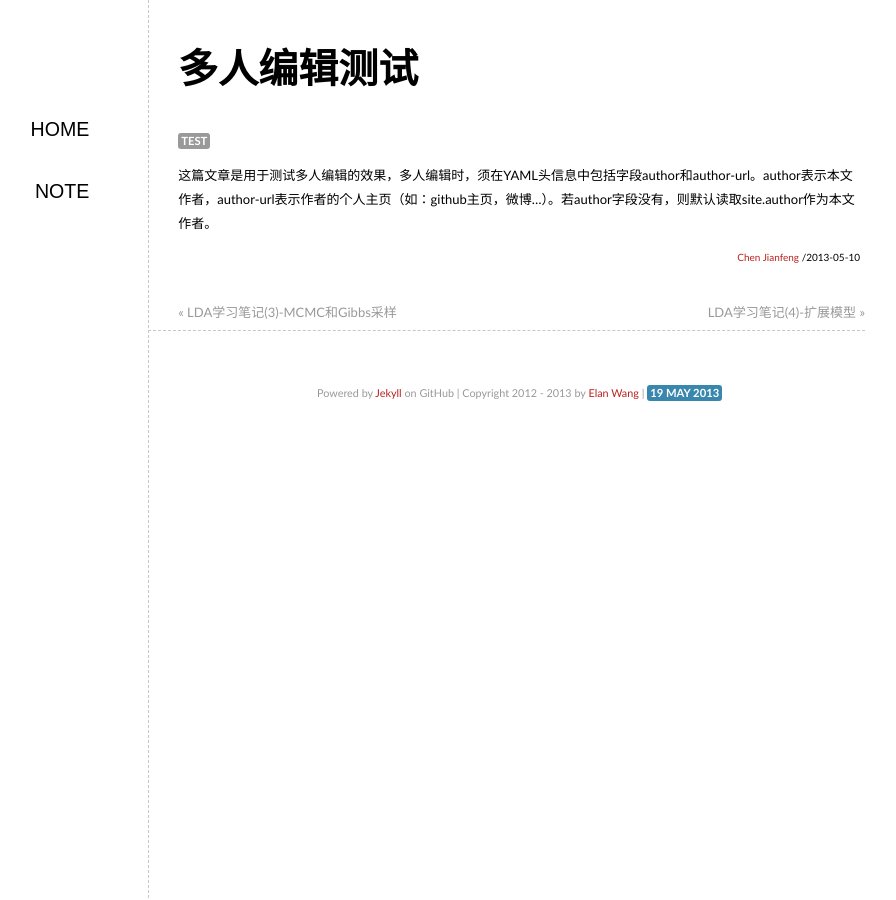
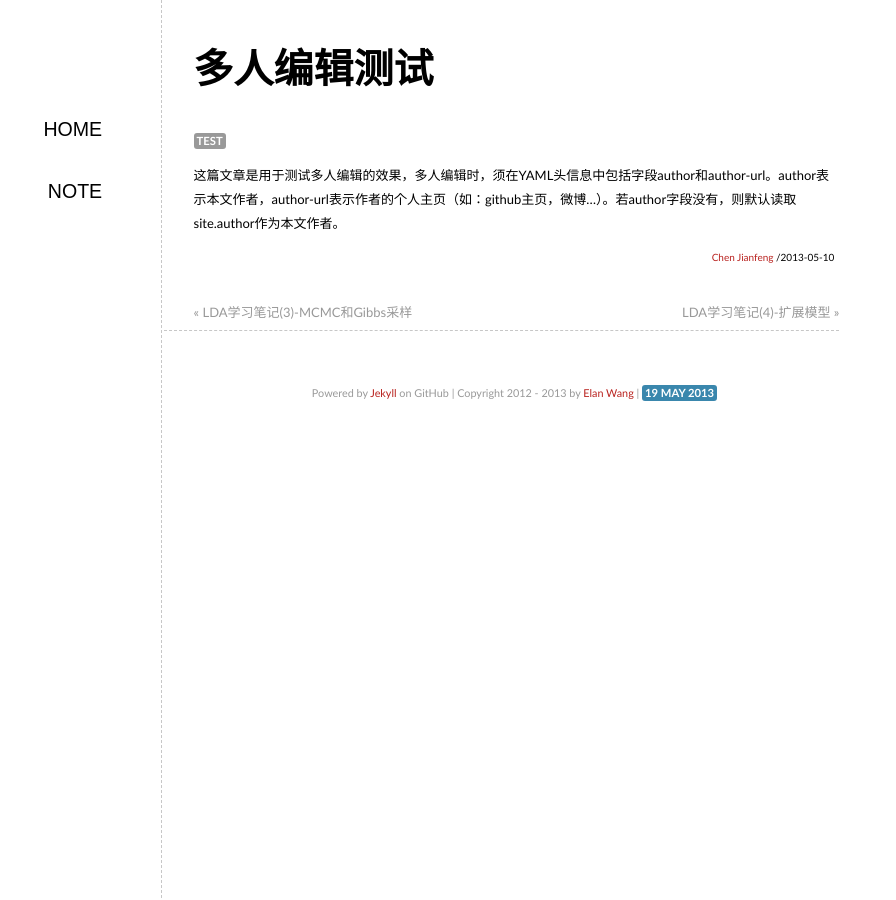
Before and after one commit to elan2wang/note, a Jekyll site: the page built from _posts/2013-05-10-multiple-editor-test.md, in a window 1280 px wide. Shown: the whole page, without its empty margins (223-1119 px from the left). Built offline with Jekyll 4.4.1, drawn with Linux system fonts in a browser that asks for light colours; comment, search, counter and statistics services are not loaded.

Commit message:
edit site style

```diff
--- a/style/note.css
+++ b/style/note.css
@@ -6,7 +6,7 @@
 }
 
 body {
-	margin:0 15%;
+	margin:0 17%;
 	font-size:14px;
 	color:#000000;
 	line-height: 2.5em;
@@ -16,7 +16,7 @@ body {
 
 #sidebar {
 	height: 100%;
-	width: 14%;
+	width: 13%;
 	float: left;
 	position: fixed;
 	top:0;
```
